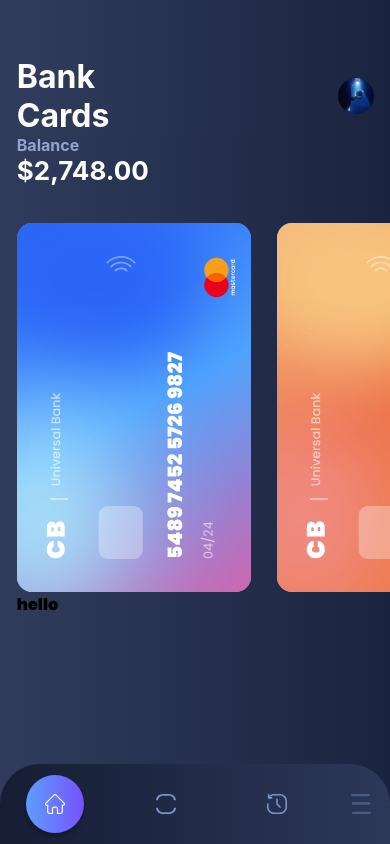
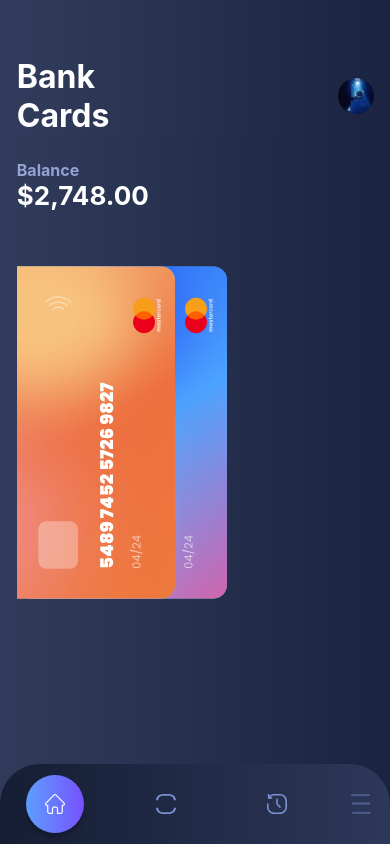
Before and after one commit to kharbanda-jagrat25/money-manager, a React Native app: screen / in a window 390 px wide. Built offline with nearby package versions, Linux system fonts and the light colour scheme.

Commit message:
rotation effect added

```diff
--- a/AppNavigator.js
+++ b/AppNavigator.js
@@ -1,7 +1,7 @@
 import React from 'react';
 import { NavigationContainer } from '@react-navigation/native';
 import { createBottomTabNavigator } from '@react-navigation/bottom-tabs';
-import { StyleSheet, TouchableOpacity, View } from 'react-native';
+import { Pressable, StyleSheet, View } from 'react-native';
 import { LinearGradient } from 'expo-linear-gradient';
 
 import Home from './screens/Home';
@@ -54,11 +54,11 @@ const TabIcon = ({ focused, icon, alt }) => (
 );
 
 const UnclickableTabButton = ({ tab }) => (
-    <TouchableOpacity onPress={() => {}} style={{ opacity: 0.4 }}>
+    <Pressable onPress={() => {}} style={{ opacity: 0.4 }}>
         <View pointerEvents="none" style={styles.unclickableContainer}>
             <img src={tab.icon} alt={tab.name} />
         </View>
-    </TouchableOpacity>
+    </Pressable>
 );
 
 const AppNavigator = () => {
@@ -116,13 +116,13 @@ const AppNavigator = () => {
             >
                 {tabs.map(tab => {
                     if (tab.component) return (
-                        <Tab.Screen name={tab.name} component={tab.component} options={{
+                        <Tab.Screen key={tab.name} name={tab.name} component={tab.component} options={{
                             headerShown: false,
                             tabBarIcon: ({ focused }) => <TabIcon focused={focused} icon={tab.icon} alt={tab.name} />,
                         }} />
                     );
                     return (
-                        <Tab.Screen name={tab.name} component={() => {}} options={{
+                        <Tab.Screen key={tab.name} name={tab.name} component={() => {}} options={{
                             headerShown: false,
                             tabBarButton: props => <UnclickableTabButton tab={tab} { ...props } />,
                         }} />
--- a/screens/Catalogue.js
+++ b/screens/Catalogue.js
@@ -1,5 +1,5 @@
 import React from 'react';
-import { View, Text, Button, StyleSheet, TouchableOpacity } from 'react-native';
+import { View, Text, Button, StyleSheet, Pressable } from 'react-native';
 
 import GradientContainer from './components/GradientContainer';
 import Header from './components/Header';
@@ -111,14 +111,14 @@ const Catalogue = ({ navigation }) => {
                     The debt is ${debt?.toLocaleString("en", { minimumFractionDigits: 2 })}
                   </Text>
                 </View>
-                <TouchableOpacity onPress={() => { }}>
+                <Pressable onPress={() => { }}>
                   <Text style={{
                     ...styles.payButton,
                     ...!debt && styles.disabled
                   }}>
                     Pay
                   </Text>
-                </TouchableOpacity>
+                </Pressable>
               </View>
             </View>
           ))}
--- a/screens/Home.js
+++ b/screens/Home.js
@@ -13,7 +13,8 @@ const styles = StyleSheet.create({
   balanceHeading: {
     fontSize: 16,
     fontWeight: 700,
-    color: '#94A3D3'
+    color: '#94A3D3',
+    marginTop: 25
   },
   balanceAmount: {
     fontSize: 26,
@@ -38,7 +39,6 @@ const Home = ({ navigation }) => {
         <View style={{ marginLeft: "4.3%"}}>
         <CardCarousel />
         </View>
-
     </GradientContainer>
     // <LinearGradient
     //   colors={['#1A2440', '#313C5C']}
--- a/screens/components/CardCarousel.js
+++ b/screens/components/CardCarousel.js
@@ -1,6 +1,5 @@
-import { LinearGradient } from 'expo-linear-gradient';
-import React, { useRef } from 'react';
-import { View, Text, StyleSheet, Image, Dimensions, Animated, FlatList } from 'react-native';
+import React, { useState } from 'react';
+import { View, StyleSheet, Dimensions, Animated, Pressable, FlatList } from 'react-native';
 import Card1Img from '../../assets/images/Card1.svg';
 import Card2Img from '../../assets/images/Card2.svg';
 
@@ -58,13 +57,55 @@ const data = [
     },
 ];
 
-const ParallaxCarousel = () => {
-    const scrollAnimation = useRef(new Animated.Value(0)).current;
+const AnimatedFlatList = Animated.createAnimatedComponent(FlatList);
+
+const CardCarousel = () => {
+    const [rotation, setRotation] = useState(false);
+    const [scrollAnimation] = useState(new Animated.Value(0));
+
+    const handleCardRotation = () => {
+        setRotation(true);
+        // Perform slide animation logic here
+        Animated.timing(scrollAnimation, {
+            toValue: 1,
+            duration: 1000, // Adjust duration as needed
+            useNativeDriver: true,
+        }).start(() => {
+            // Reset animation value after completion
+            scrollAnimation.setValue(0);
+        });
+    }
+
+    const getStyle = (index) => {
+        if (rotation) return ({
+            ...styles.item,
+            transform: [
+                { rotate: '90deg' },
+                {
+                    translateX: scrollAnimation.interpolate({
+                        inputRange: [width * (index - 1), width * index, width * (index + 1)],
+                        outputRange: [-width * 0.8, 0, width * 0.8],
+                    }),
+                },
+            ]
+        });
+        return ({
+            ...styles.item,
+            transform: [
+                {
+                    translateX: scrollAnimation.interpolate({
+                        inputRange: [width * (index - 1), width * index, width * (index + 1)],
+                        outputRange: [-width * 0.8, 0, width * 0.8],
+                    }),
+                },
+            ]
+        });
+    }
 
     return (
         <View style={styles.container}>
             <>
-            <Animated.FlatList
+                <AnimatedFlatList
                     data={data}
                     bounces={false}
                     horizontal
@@ -72,107 +113,31 @@ const ParallaxCarousel = () => {
                     pagingEnabled
                     showsHorizontalScrollIndicator={false}
                     keyExtractor={item => item.id}
-                onScroll={Animated.event([{ nativeEvent: { contentOffset: { x: scrollAnimation } } }], { useNativeDriver: true })}
+                    onScroll={Animated.event([{ nativeEvent: { contentOffset: { x: scrollAnimation } } }], {
+                        useNativeDriver: true,
+                    })}
                     renderItem={({ item, index }) => {
                         return (
-                        <View style={styles.item} >
-                            <img src={item.source} style={{
-                                width: "100%", height: "100%",
-
-                                transform: [{
-                                    translateX: scrollAnimation.interpolate({
-                                        inputRange: [width * (index - 1), width * index, width * (index + 1)],
-                                        outputRange: [-width * 0.8, 0, width * 0.8]
-                                    })
-                                }]
-                            }} />
-                            {/* <Animated.Image
-                                style={[styles.card, {
-                                    transform: [{
-                                        translateX: scrollAnimation.interpolate({
-                                            inputRange: [width * (index - 1), width * index, width * (index + 1)],
-                                            outputRange: [-width * 0.8, 0, width * 0.8]
-                                        })
-                                    }]
-                                }]}
-                                source={item.source} /> */}
-                        </View>
-
-                        // <LinearGradient
-                        //     colors={['#b473c0', '#88c2f6', '#2367f8']}
-                        //     style={styles.gradientContainer}
-                        //     start={{ x: 0.5, y: 0 }}
-                        //     end={{ x: 0, y: 0 }}
-                        // >
-                        /* <Animated.Image
-                            source={item.source}
-                            style={[styles.card, {
-                                width: '100%',
-                                height: '100%',
-                                transform: [{
-                                    translateX: scrollAnimation.interpolate({
-                                        inputRange: [width * (index - 1), width * index, width * (index + 1)],
-                                        outputRange: [-width * 0.8, 0, width * 0.8]
-                                    })
-                                }]
-                            }]}
-                        /> */
-                        /* <Animated.View style={styles.card}>
-                        </Animated.View> */
-                        /* </LinearGradient> */
-                    )
+                            <Pressable onPress={() => handleCardRotation()}>
+                                <Animated.View
+                                    style={getStyle(index)}
+                                >
+                                    <img
+                                        src={item.source}
+                                        style={{
+                                            width: "100%",
+                                            height: "100%",
                                         }}
                                     />
-            <View>hello</View>
+                                </Animated.View>
+                            </Pressable>
+                        );
+                    }}
+                />
+                {/* <View>hello</View> */}
             </>
         </View>
     );
-
-    // const renderItem = ({ item }) => (
-    //     <View style={styles.slide}>
-    //         <Image source={{ uri: item.imageUrl }} style={styles.image} />
-    //         <View style={styles.textContainer}>
-    //             <Text style={styles.title}>{item.title}</Text>
-    //         </View>
-    //     </View>
-    // );
-
-    // const renderPagination = () => (
-    //     <Pagination
-    //         dotsLength={data.length}
-    //         activeDotIndex={activeSlide}
-    //         dotStyle={styles.paginationDot}
-    //         inactiveDotStyle={styles.paginationInactiveDot}
-    //         containerStyle={styles.paginationContainer}
-    //     />
-    // );
-
-    // const [activeSlide, setActiveSlide] = React.useState(0);
-
-    // return (
-    //     // <ParallaxScrollView
-    //     //     style={{ flex: 1, backgroundColor: 'white' }}
-    //     //     renderBackground={() => (
-    //     //         <Carousel
-    //     //             data={data}
-    //     //             renderItem={renderItem}
-    //     //             sliderWidth={width}
-    //     //             itemWidth={width}
-    //     //             onSnapToItem={(index) => setActiveSlide(index)}
-    //     //         />
-    //     //     )}
-    //     //     parallaxHeaderHeight={200}
-    //     // >
-    //     //     {renderPagination()}
-    //     // </ParallaxScrollView>
-    //     <View>
-    //         <Text>Hello</Text>
-    //         <Image
-    //             source={require('../../assets/images/Card1.svg')}
-    //             style={styles.card}
-    //         />
-    //     </View>
-    // );
 };
 
-export default ParallaxCarousel;
+export default CardCarousel;
--- a/screens/components/Header.js
+++ b/screens/components/Header.js
@@ -29,7 +29,7 @@ const styles = StyleSheet.create({
     },
 });
 
-const Header = ({ navigation, heading, showLogo }) => {
+const Header = ({ heading, showLogo }) => {
     return (
         <GradientContainer>
             <View style={styles.mainContainer}>
```
Lines whose indentation alone changed are shown as unchanged.
